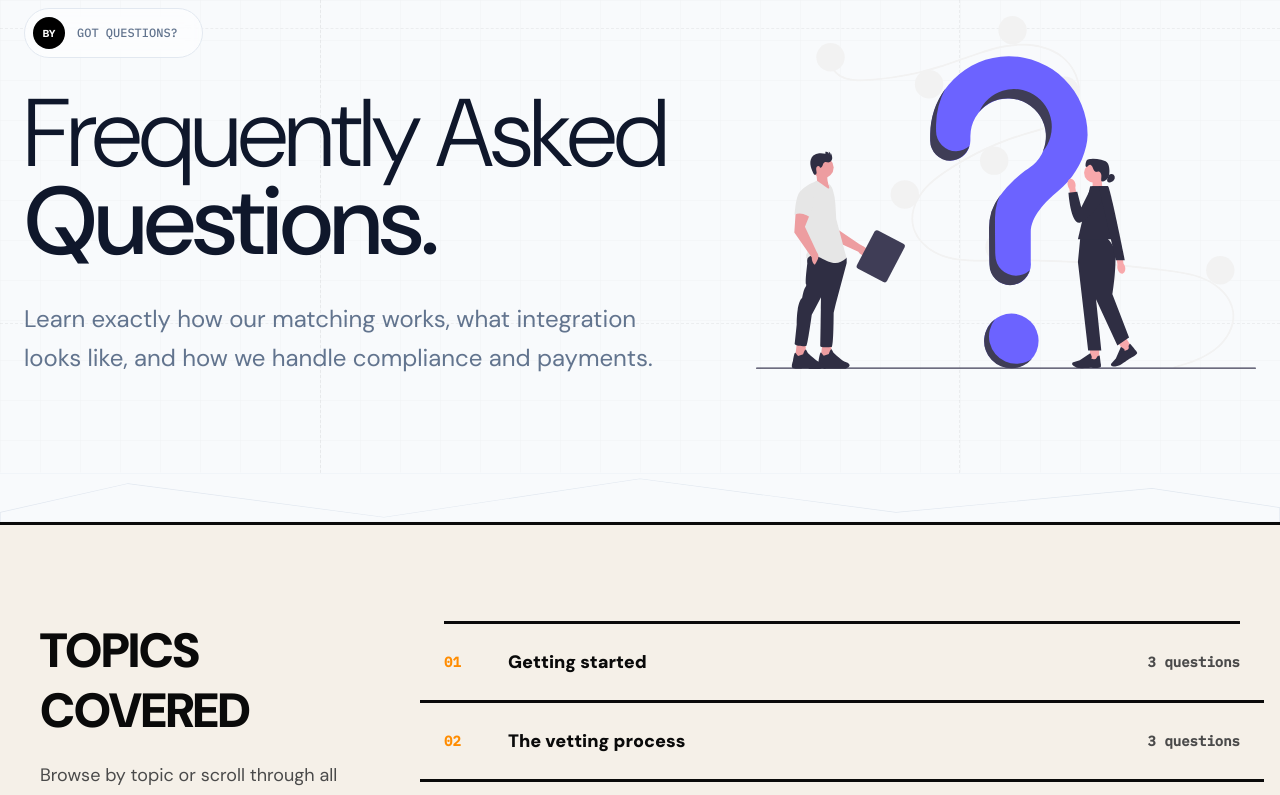
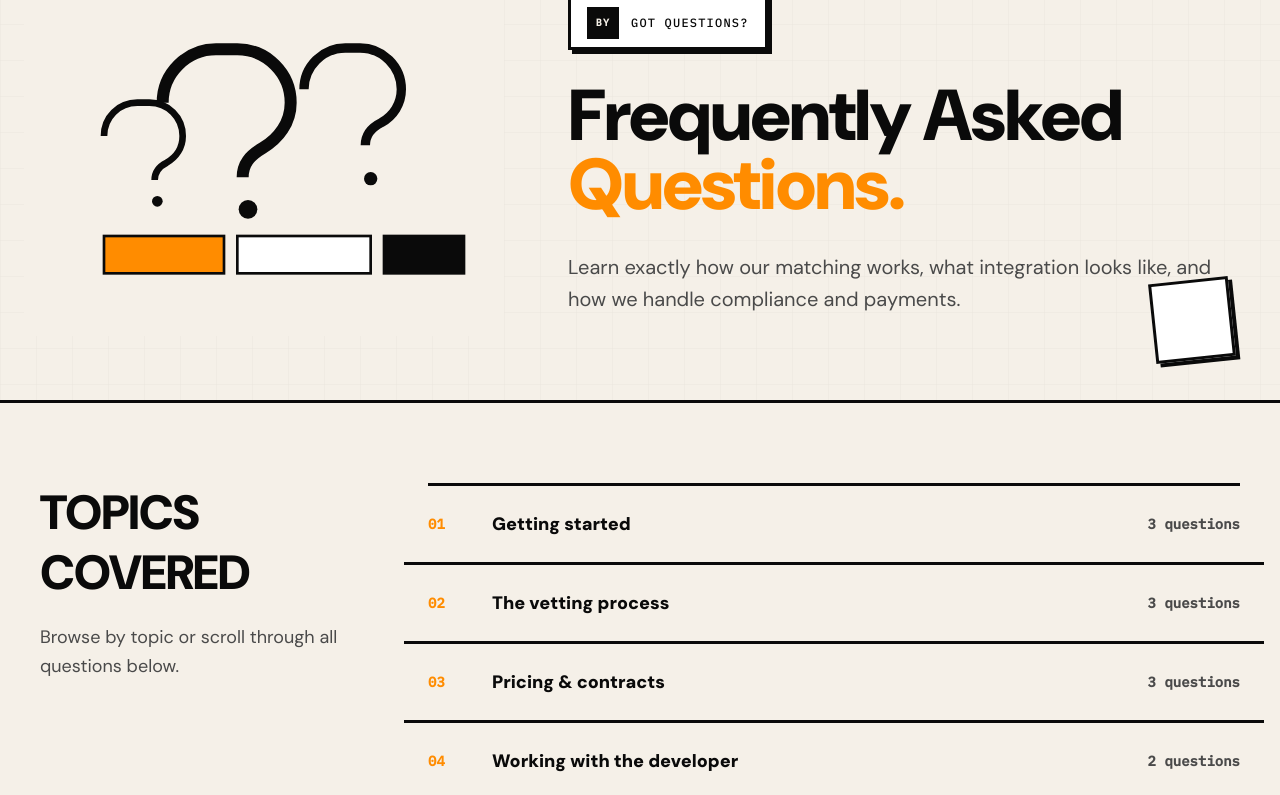
Before and after one commit to GlyphicGuy/bytedocker-2, a Next.js app: page /faq-for-companies in a window 1280 px wide. Shown: the part 200-995 px from the top of the page. Built offline with nearby package versions, Linux system fonts and the light colour scheme.

Commit message:
style: redesign FAQ page to match theme

```diff
--- a/app/faq-for-companies/components/FAQAccordion.tsx
+++ b/app/faq-for-companies/components/FAQAccordion.tsx
@@ -73,12 +73,12 @@ export default function FAQAccordion() {
     const [open, setOpen] = useState<string | null>(null);
 
     return (
-        <section className="bg-[#f5f0e8] py-24 px-6 font-dmsans border-y-[3px] border-[#0a0a0a]">
+        <section className="bg-[#f5f0e8] py-20 px-6 font-dmsans">
             <div className="container mx-auto max-w-[1200px]">
                 <h2 className="text-4xl md:text-5xl font-black text-[#0a0a0a] mb-4 tracking-tight font-family:var(--font-grotesk) uppercase">
                     Your questions, answered
                 </h2>
-                <p className="text-[#4a4a4a] text-lg mb-16 max-w-lg">
+                <p className="text-[#4a4a4a] text-lg mb-12 max-w-lg">
                     Everything you need to know before submitting your first brief.
                 </p>
 
--- a/app/faq-for-companies/components/FAQCTA.tsx
+++ b/app/faq-for-companies/components/FAQCTA.tsx
@@ -1,14 +1,14 @@
 export default function FAQCTA() {
     return (
-        <section className="bg-[#0a0a0a] text-[#f5f0e8] py-24 px-6 font-dmsans border-y-[3px] border-[#f5f0e8]">
+        <section className="bg-[#0a0a0a] text-[#f5f0e8] py-20 px-6 font-dmsans">
             <div className="container mx-auto max-w-[1200px]">
-                <div className="border-[3px] border-[#f5f0e8] rounded-none p-12 md:p-16 flex flex-col md:flex-row items-start justify-between gap-12 shadow-neo bg-[#0a0a0a]">
+            <div className="border-[3px] border-[#f5f0e8] rounded-none p-10 md:p-12 flex flex-col md:flex-row items-start justify-between gap-10 shadow-neo bg-[#0a0a0a]">
                     <div className="max-w-xl">
                         <p className="text-sm font-ibmplexmonomedium text-[#ff8c00] uppercase tracking-widest mb-6 font-black">Still have questions?</p>
                         <h2 className="text-4xl md:text-5xl font-black mb-6 leading-[1.1] tracking-tight font-family:var(--font-grotesk) text-[#f5f0e8] uppercase">
                             Talk to a person, not a chatbot.
                         </h2>
-                        <p className="text-[#cccccc] text-lg leading-relaxed mb-10">
+                        <p className="text-[#cccccc] text-lg leading-relaxed mb-8">
                             If your question isn&apos;t answered above, reach out directly. Our team responds within a few hours.
                         </p>
                         <div className="flex flex-wrap gap-4">
--- a/app/faq-for-companies/components/FAQQuickLinks.tsx
+++ b/app/faq-for-companies/components/FAQQuickLinks.tsx
@@ -7,9 +7,9 @@ export default function FAQQuickLinks() {
     ];
 
     return (
-        <section className="bg-[#f5f0e8] py-24 px-6 font-dmsans border-t-[3px] border-[#0a0a0a]">
+        <section className="bg-[#f5f0e8] py-20 px-6 font-dmsans">
             <div className="container mx-auto max-w-[1200px]">
-                <div className="flex flex-col lg:flex-row gap-16 items-start">
+                <div className="flex flex-col lg:flex-row gap-12 items-start">
                     <div className="lg:w-[340px] shrink-0">
                         <h2 className="text-4xl md:text-5xl font-black text-[#0a0a0a] mb-5 tracking-tight leading-tight font-family:var(--font-grotesk) uppercase">
                             Topics covered
--- a/app/faq-for-companies/page.tsx
+++ b/app/faq-for-companies/page.tsx
@@ -1,7 +1,6 @@
 import Navbar from "@/components/Navbar";
 import Footer from "@/components/Footer";
 import Image from "next/image";
-import SectionDivider from "@/components/SectionDivider";
 import FAQQuickLinks from "./components/FAQQuickLinks";
 import FAQAccordion from "./components/FAQAccordion";
 import FAQCTA from "./components/FAQCTA";
@@ -13,64 +12,59 @@ export const metadata = {
 
 export default function FAQCompaniesPage() {
     return (
-        <div className="flex min-h-screen flex-col bg-slate-50 selection:bg-slate-100 selection:text-slate-900">
+        <div className="flex min-h-screen flex-col bg-[#f5f0e8] selection:bg-[#ff8c00]/20 selection:text-[#0a0a0a]">
             <Navbar />
             <main className="grow pt-20">
 
                 {/* Hero */}
-                <section className="relative px-6 pt-32 pb-24 bg-slate-50 overflow-hidden border-b border-slate-100 min-h-[50vh] flex items-center">
-                    <div className="absolute inset-0 opacity-[0.03] pointer-events-none">
+                <section className="relative px-6 pt-24 pb-16 bg-[#f5f0e8] overflow-hidden border-b-[3px] border-[#0a0a0a] min-h-[50vh] flex items-center">
+                    <div className="absolute inset-0 opacity-[0.04] pointer-events-none">
                         <svg width="100%" height="100%" xmlns="http://www.w3.org/2000/svg">
                             <defs>
-                                <pattern id="grid-faq" width="40" height="40" patternUnits="userSpaceOnUse">
-                                    <path d="M 40 0 L 0 0 0 40" fill="none" stroke="black" strokeWidth="1" />
+                                <pattern id="grid-faq" width="36" height="36" patternUnits="userSpaceOnUse">
+                                    <path d="M 36 0 L 0 0 0 36" fill="none" stroke="black" strokeWidth="1" />
                                 </pattern>
                             </defs>
                             <rect width="100%" height="100%" fill="url(#grid-faq)" />
                         </svg>
                     </div>
-                    <div className="absolute inset-0 pointer-events-none">
-                        <div className="absolute top-1/4 left-0 w-full border-t border-dashed border-black/5"></div>
-                        <div className="absolute bottom-1/4 left-0 w-full border-t border-dashed border-black/5"></div>
-                        <div className="absolute left-1/4 top-0 h-full border-l border-dashed border-black/5"></div>
-                        <div className="absolute right-1/4 top-0 h-full border-l border-dashed border-black/5"></div>
-                    </div>
+
+                    <div className="absolute -top-6 left-10 w-24 h-24 bg-[#ff8c00] border-[3px] border-[#0a0a0a] rotate-6 shadow-neo"></div>
+                    <div className="absolute bottom-10 right-12 w-20 h-20 bg-[#ffffff] border-[3px] border-[#0a0a0a] -rotate-6 shadow-neo"></div>
 
                     <div className="container mx-auto max-w-[1400px] relative z-10 flex flex-col md:flex-row gap-16 items-center">
-                        <div className="flex-1 max-w-2xl">
-                            <div className="inline-flex items-center gap-3 mb-8 bg-white/50 backdrop-blur-sm p-2 pr-6 rounded-full border border-slate-200">
-                                <span className="w-8 h-8 bg-black text-white rounded-full flex items-center justify-center text-[10px] font-bold">BY</span>
-                                <span className="text-xs font-ibmplexmonomedium uppercase text-slate-500">Got Questions?</span>
-                            </div>
-                            <h1 className="text-6xl md:text-8xl font-light tracking-tight text-slate-900 leading-[0.92] mb-8 font-dmsans">
-                                Frequently Asked <br />
-                                <span className="font-medium">Questions.</span>
-                            </h1>
-                            <p className="text-slate-500 text-lg md:text-2xl max-w-2xl leading-relaxed font-dmsans">
-                                Learn exactly how our matching works, what integration looks like, and how we handle compliance and payments.
-                            </p>
-                        </div>
-
-                        <div className="hidden md:flex w-full md:w-[500px] shrink-0 items-center justify-center">
+                        <div className="hidden md:flex w-full md:w-[480px] shrink-0 items-center justify-center">
                             <Image
-                                src="/undraw_questions_52ic.svg"
-                                alt="FAQ Illustration"
+                                src="/illustrations/faq-hero-neo.svg"
+                                alt="FAQ graphic"
                                 width={500}
                                 height={400}
                                 className="w-full h-auto"
                                 priority
                             />
                         </div>
+
+                        <div className="flex-1 max-w-2xl">
+                            <div className="inline-flex items-center gap-3 mb-8 bg-[#ffffff] px-4 py-2 border-[3px] border-[#0a0a0a] shadow-neo uppercase tracking-widest text-xs font-ibmplexmonomedium">
+                                <span className="w-8 h-8 bg-[#0a0a0a] text-[#f5f0e8] flex items-center justify-center text-[10px] font-black">BY</span>
+                                <span className="text-[#0a0a0a]">Got questions?</span>
+                            </div>
+                            <h1 className="text-5xl md:text-7xl font-black tracking-tight text-[#0a0a0a] leading-[0.95] mb-8 font-dmsans">
+                                Frequently Asked <br />
+                                <span className="text-[#ff8c00]">Questions.</span>
+                            </h1>
+                            <p className="text-[#4a4a4a] text-lg md:text-xl max-w-2xl leading-relaxed font-dmsans">
+                                Learn exactly how our matching works, what integration looks like, and how we handle compliance and payments.
+                            </p>
+                        </div>
+
                     </div>
                 </section>
 
-                <SectionDivider bgTop="bg-slate-50" fillBottom="fill-slate-50" />
                 <FAQQuickLinks />
-
-                <SectionDivider bgTop="bg-slate-50" fillBottom="fill-white" />
+                <div className="h-0 border-t-[3px] border-[#0a0a0a] bg-[#f5f0e8]"></div>
                 <FAQAccordion />
-
-                <SectionDivider bgTop="bg-white" fillBottom="fill-slate-900" />
+                <div className="h-0 border-t-[3px] border-[#0a0a0a] bg-[#f5f0e8]"></div>
                 <FAQCTA />
 
             </main>
```
Also changed, not shown: public/illustrations/faq-hero-neo.svg (added).
